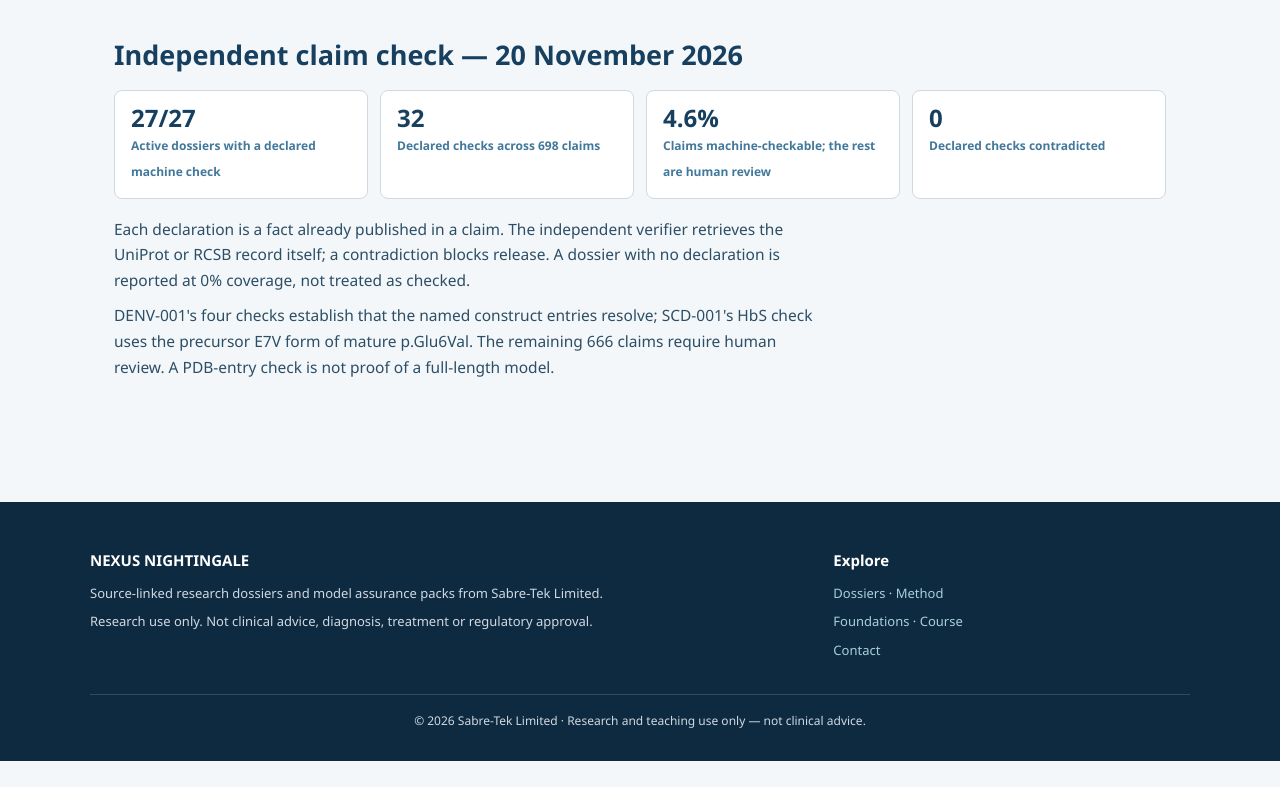
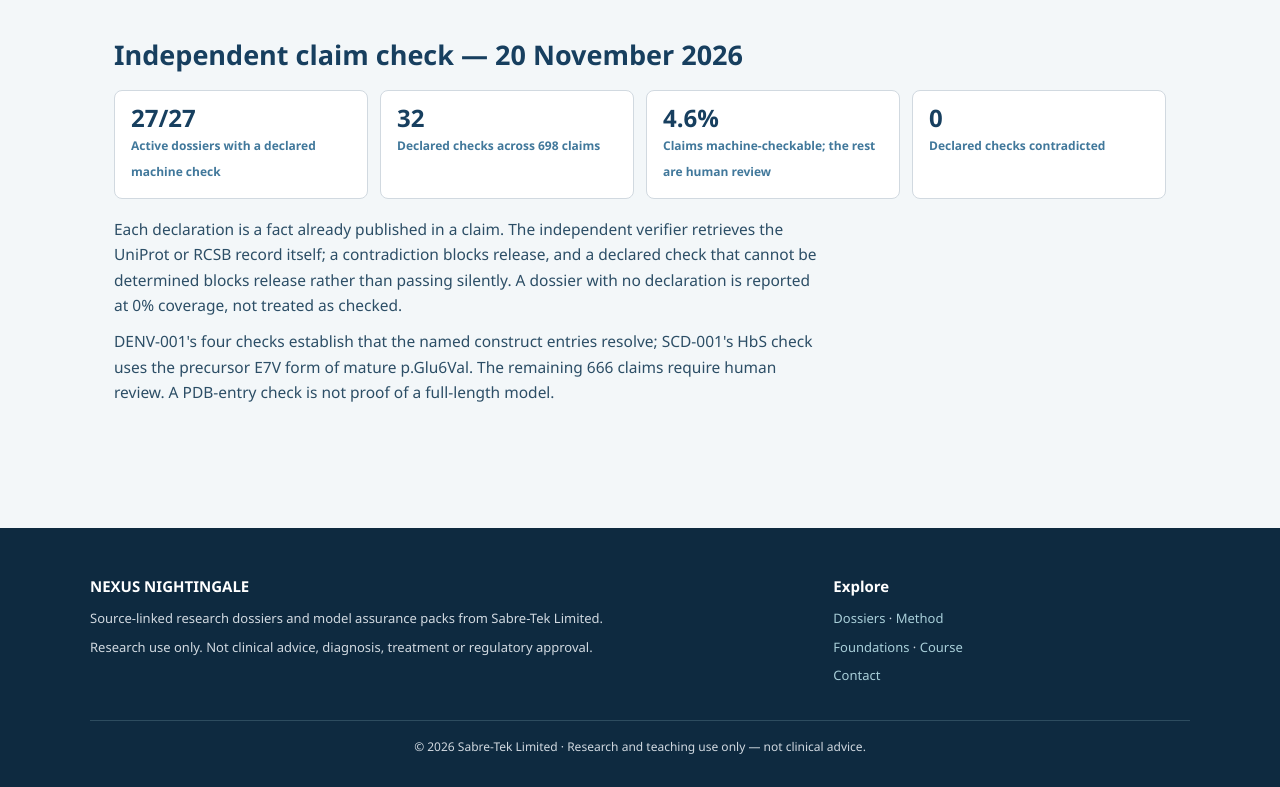
Before and after one commit to Hawkeye5168/nexus-nightingale-site-public, a plain HTML site: page assurance/index.html in a window 1280 px wide. Shown: the part 3552-4339 px from the top of the page. Before the commit the page ends 4313 px from the top, so only its background shows below. Drawn offline with Linux system fonts and the light colour scheme.

Commit message:
State that undetermined declared checks block release

```diff
--- a/assurance/index.html
+++ b/assurance/index.html
@@ -85,6 +85,6 @@ footer{background:var(--deep);color:var(--slate);padding:46px 40px 30px}footer .
 
 <section class="block"><h2>Independent claim check — 20 November 2026</h2>
 <div class="nums"><div class="num"><b>27/27</b><span>Active dossiers with a declared machine check</span></div><div class="num"><b>32</b><span>Declared checks across 698 claims</span></div><div class="num"><b>4.6%</b><span>Claims machine-checkable; the rest are human review</span></div><div class="num"><b>0</b><span>Declared checks contradicted</span></div></div>
-<p>Each declaration is a fact already published in a claim. The independent verifier retrieves the UniProt or RCSB record itself; a contradiction blocks release. A dossier with no declaration is reported at 0% coverage, not treated as checked.</p>
+<p>Each declaration is a fact already published in a claim. The independent verifier retrieves the UniProt or RCSB record itself; a contradiction blocks release, and a declared check that cannot be determined blocks release rather than passing silently. A dossier with no declaration is reported at 0% coverage, not treated as checked.</p>
 <p class="small">DENV-001's four checks establish that the named construct entries resolve; SCD-001's HbS check uses the precursor E7V form of mature p.Glu6Val. The remaining 666 claims require human review. A PDB-entry check is not proof of a full-length model.</p></section>
 </main><footer><div class="fwrap"><div><h4>NEXUS NIGHTINGALE</h4><p>Source-linked research dossiers and model assurance packs from Sabre-Tek Limited.</p><p>Research use only. Not clinical advice, diagnosis, treatment or regulatory approval.</p></div><div><h4>Explore</h4><p><a href="/diseases/">Dossiers</a> · <a href="/method/">Method</a></p><p><a href="/foundations/">Foundations</a> · <a href="/course/">Course</a></p><p><a href="/#contact">Contact</a></p></div></div><div class="legal">© 2026 Sabre-Tek Limited · Research and teaching use only — not clinical advice.</div></footer></body></html>
```
